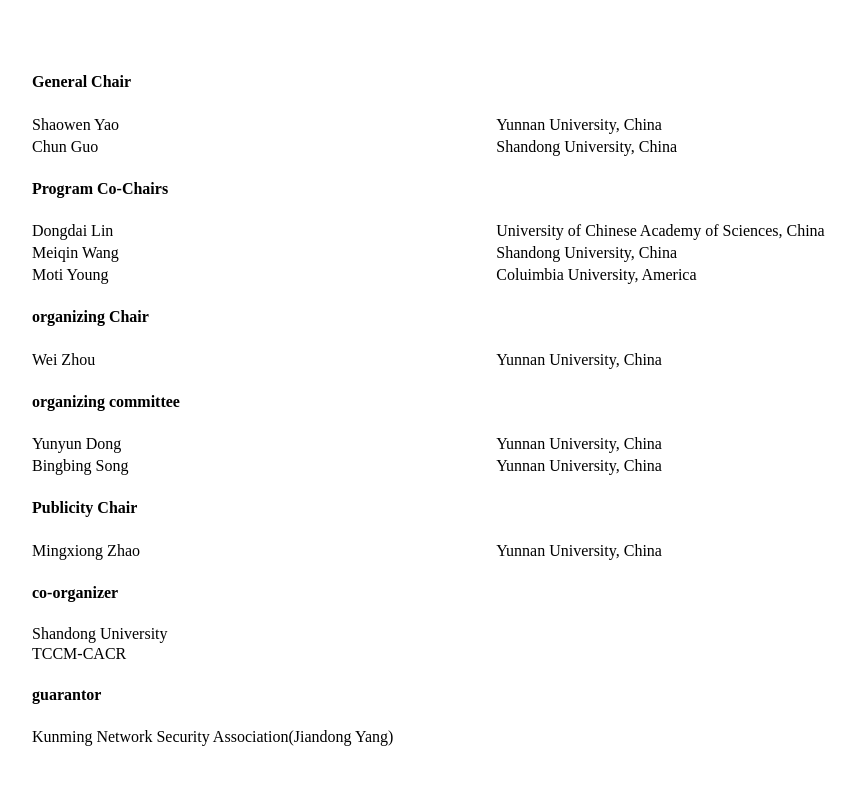
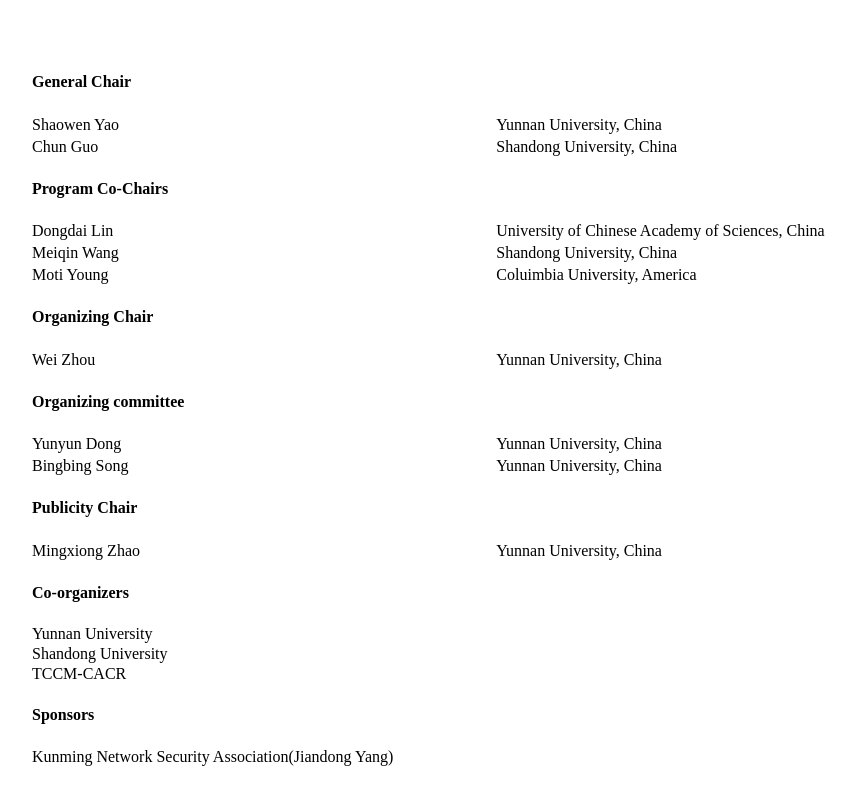
Before and after one commit to Inscrypt2024/inscrypt2024.github.io, a plain HTML site: page committees.html in a window 1280 px wide. Shown: the whole page, without its empty margins (28-883 px from the left). Drawn offline with Linux system fonts and the light colour scheme.

Commit message:
Update committees.html

```diff
--- a/committees.html
+++ b/committees.html
@@ -117,7 +117,7 @@
 </tr> -->
 				<tr>
 					<td colspan="2" class = 'tdName'>
-					<h4><strong>organizing Chair</strong> </h4></td>
+					<h4><strong>Organizing Chair</strong> </h4></td>
 				</tr>
 				<tr>
 					<td class = 'tdName'>Wei Zhou</td>
@@ -126,7 +126,7 @@
 
 				<tr>
 					<td colspan="2" class = 'tdName'>
-					<h4><strong>organizing committee</strong> </h4></td>
+					<h4><strong>Organizing committee</strong> </h4></td>
 				</tr>
 				<tr>
 					<td class = 'tdName'>Yunyun Dong</td>
@@ -149,7 +149,10 @@
 
 				<tr>
 					<td colspan="2" class = 'tdName'>
-					<h4><strong>co-organizer</strong> </h4></td>
+					<h4><strong>Co-organizers</strong> </h4></td>
+				</tr>
+				<tr>
+					<td class = 'tdName'>Yunnan University</td>
 				</tr>
 
 				<tr>
@@ -161,7 +164,7 @@
 
 				<tr>
 					<td colspan="2" class = 'tdName'>
-					<h4><strong>guarantor</strong> </h4></td>
+					<h4><strong>Sponsors</strong> </h4></td>
 				</tr>
 				<tr>
 					<td class = 'tdName'>Kunming Network Security Association(Jiandong Yang)</td>
```
